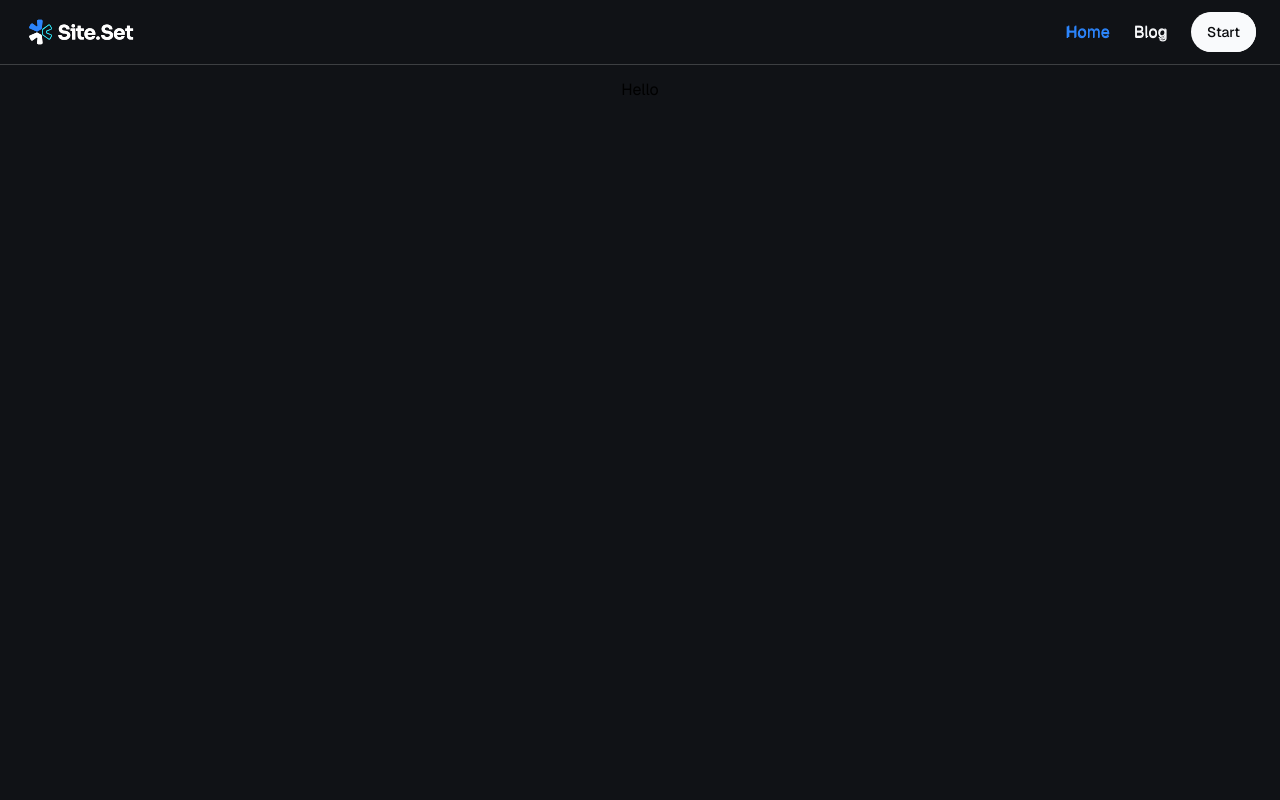
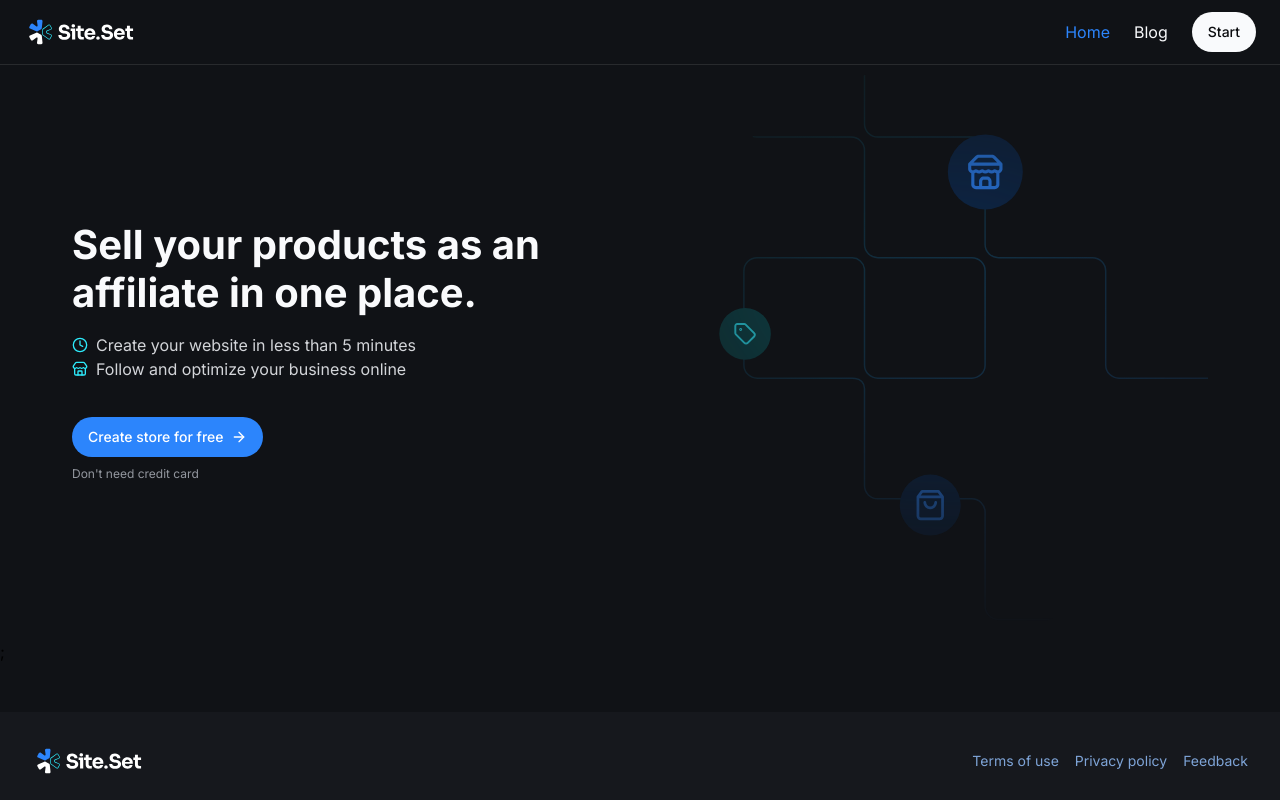
Before and after one commit to my-rocketseat-courses/site-set, a Next.js app: page / in a window 1280 px wide. Shown: the top 800 px of the page. Built offline with nearby package versions, Linux system fonts and the light colour scheme.

Commit message:
create hero section

```diff
--- /dev/null
+++ b/src/components/hero-section/hero-section.tsx
@@ -0,0 +1,59 @@
+import { ArrowRight, Clock, Store } from 'lucide-react';
+import Image from 'next/image';
+import Link from 'next/link';
+import { Button } from '../ui/button';
+
+export const HeroSection = () => {
+  return (
+    <section className="container relative flex items-center justify-center mt-16">
+      <div className="grid grid-cols-1 md:grid-cols-2 gap-8 min-h-[20rem] md:h-[36rem] items-center">
+        <div className="flex flex-col items-center justify-center gap-4 md:items-start lg:items-start">
+          <h1 className="text-gray-100 text-heading-hg">
+            Sell your products as an affiliate in one place.
+          </h1>
+
+          <div className="flex flex-col items-center justify-center gap-4 md:items-start lg:items-start">
+            <div>
+              <div className="flex items-center gap-2">
+                <Clock className="text-cyan-100 h-4 w-4" />
+                <span className="text-gray-200">
+                  Create your website in less than 5 minutes
+                </span>
+              </div>
+
+              <div className="flex items-center gap-2">
+                <Store className="text-cyan-100 h-4 w-4" />
+                <span className="text-gray-200">
+                  Follow and optimize your business online
+                </span>
+              </div>
+            </div>
+
+            <div className="text-white flex flex-col gap-2 mt-5 items-center md:items-start ls:items-start">
+              <Button className="rounded-full w-fit" asChild>
+                <Link href="/criar-loja">
+                  Create store for free
+                  <ArrowRight />
+                </Link>
+              </Button>
+
+              <p className="text-gray-300 text-body-xs">
+                Don't need credit card
+              </p>
+            </div>
+          </div>
+        </div>
+
+        <div className="relative h-[20rem] hidden md:h-full order-first md:order-last items-center justify-center md:flex lg:flex">
+          <Image
+            src="/hero-section-bg.svg"
+            alt="Ilustração com ícones de store, tag e sacola"
+            width={200}
+            height={400}
+            className="h-full w-auto object-contain"
+          />
+        </div>
+      </div>
+    </section>
+  );
+};
--- a/src/pages/index.tsx
+++ b/src/pages/index.tsx
@@ -1,21 +1,11 @@
-import { Header } from "@/components/header/header";
-import { Geist, Geist_Mono } from "next/font/google";
-
-const geistSans = Geist({
-  variable: "--font-geist-sans",
-  subsets: ["latin"],
-});
-
-const geistMono = Geist_Mono({
-  variable: "--font-geist-mono",
-  subsets: ["latin"],
-});
+import { HeroSection } from "@/components/hero-section/hero-section";
 
 export default function Home() {
   return (
-    <div className={`${geistSans.variable} ${geistMono.variable} grid grid-rows-[20px_1fr_20px] items-center justify-items-center min-h-screen p-8 pb-20 gap-16 sm:p-20 font-[family-name:var(--font-geist-sans)]`}>
-      <Header />
-      <h2>Hello</h2>
-    </div>
+    <>
+      <article className="flex flex-col">
+        <HeroSection />
+      </article>
+    </>
   );
 }
```
Also changed, not shown: public/hero-section-bg.svg (added).
